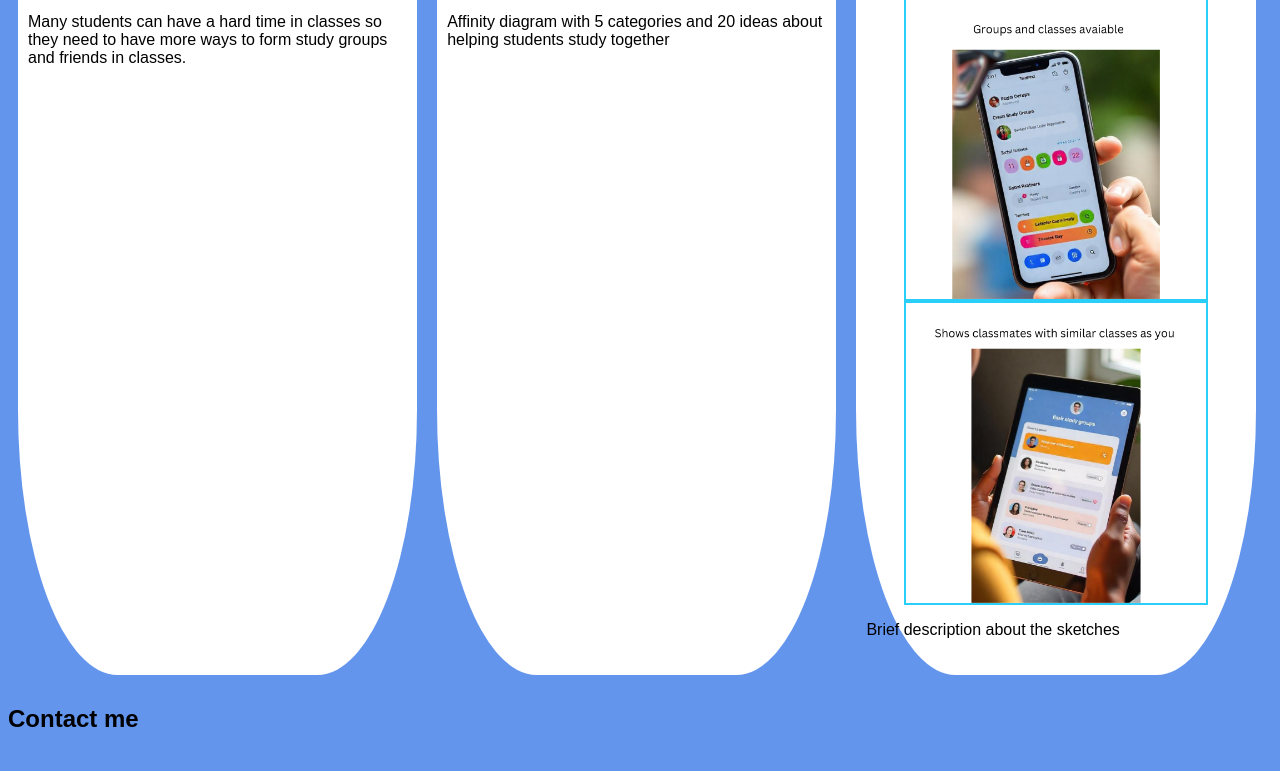
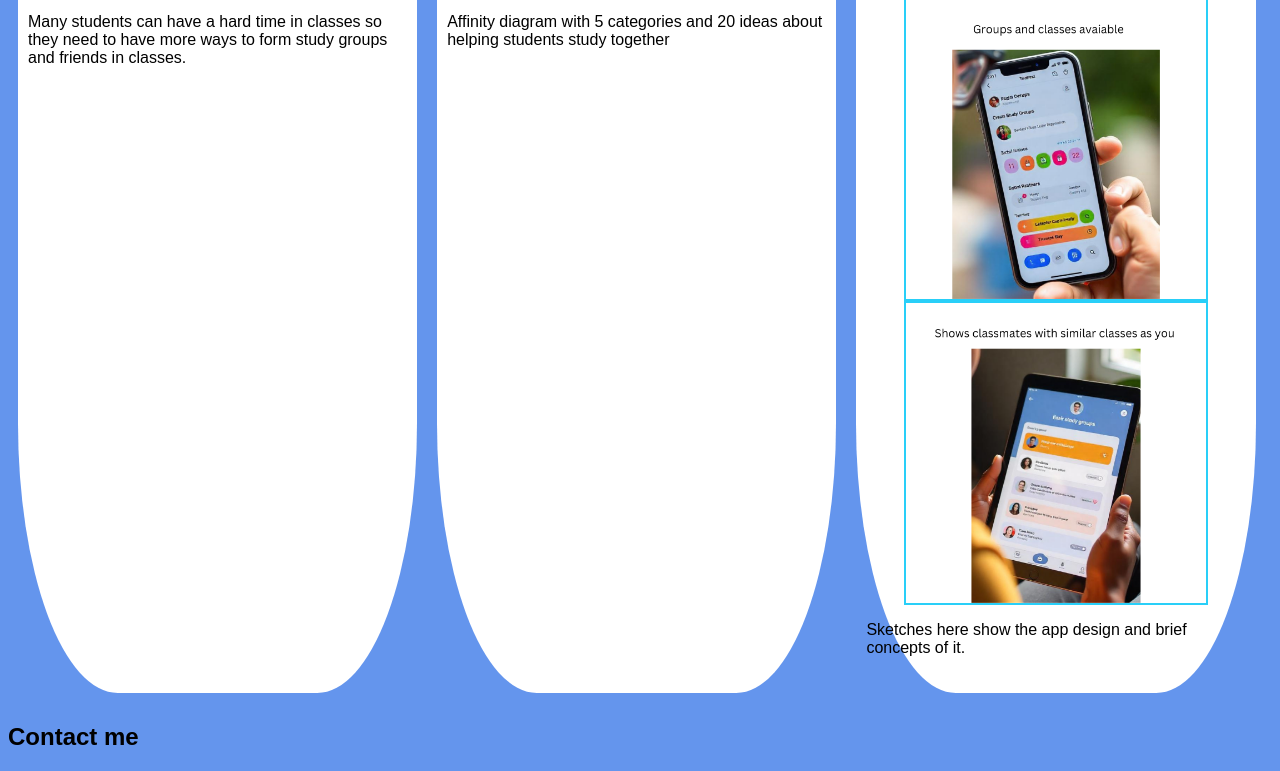
Before and after one commit to timsimpson26/timsimpson26.github.io, a plain HTML site: page index.html in a window 1280 px wide. Shown: the part 620-1391 px from the top of the page. Drawn offline with Linux system fonts and the light colour scheme.

Commit message:
sketch change

```diff
--- a/index.html
+++ b/index.html
@@ -51,7 +51,7 @@
                 <img src="images/2.png">
                 <img src="images/3.png">
             </a>
-            <p>Brief description about the sketches</p>
+            <p>Sketches here show the app design and brief concepts of it.</p>
             </section>
 
 
```
